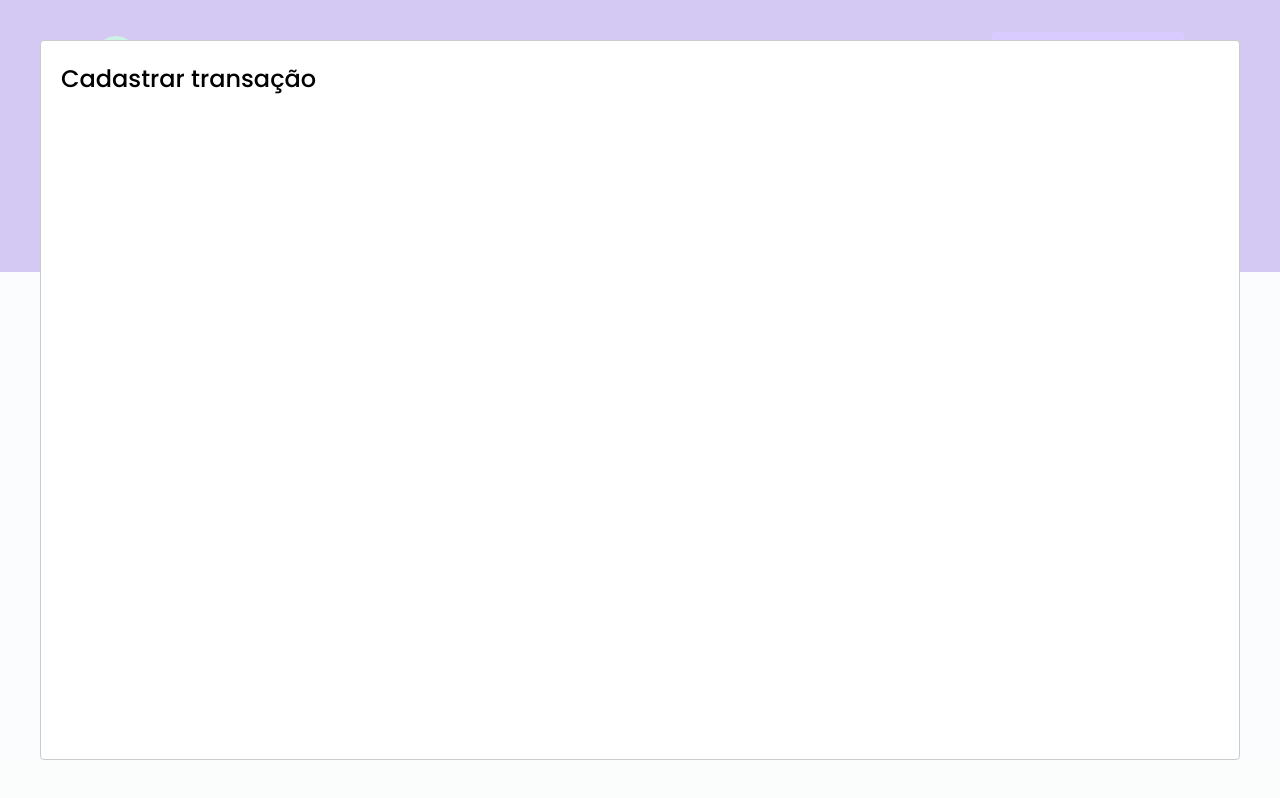
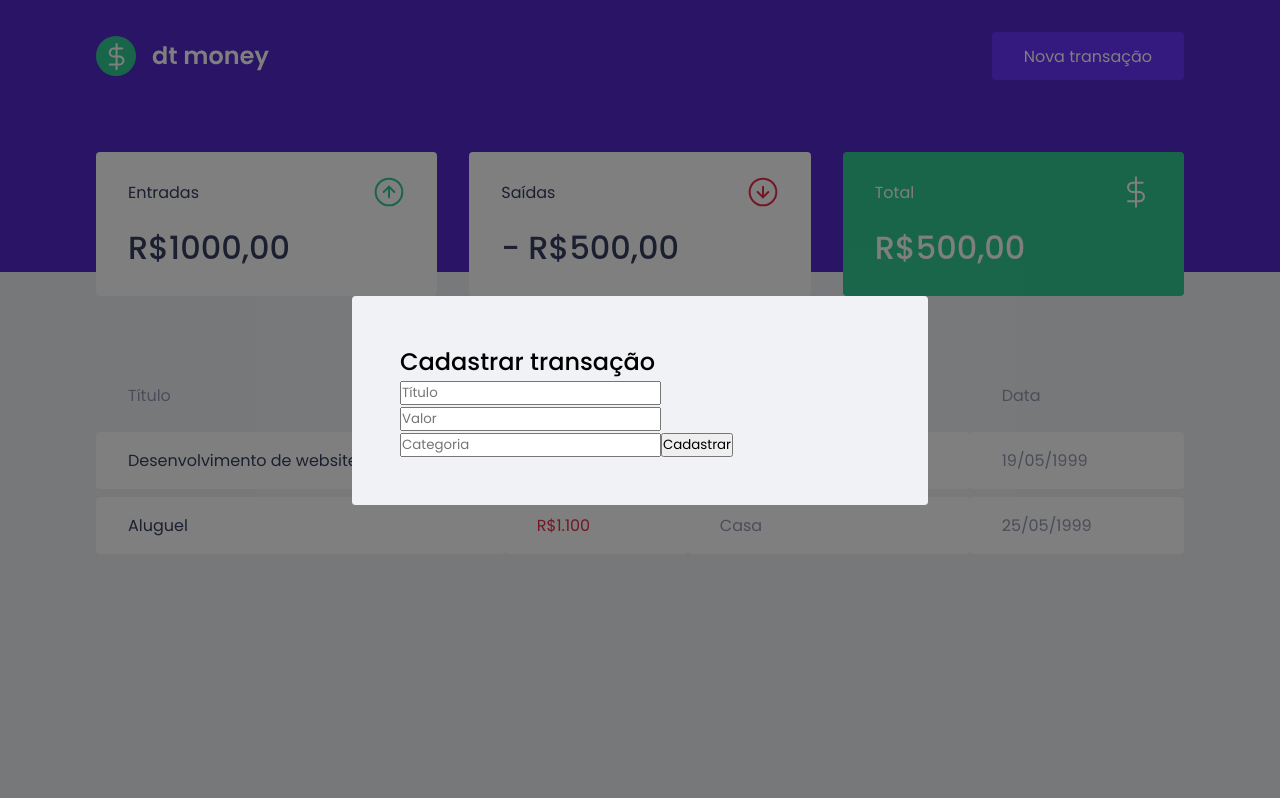
Before and after one commit to pedroandrades/dtmoney, a React (Create React App) app: page / in a window 1280 px wide. Both pictures are taken after a click on the button "Nova transação". Built offline with nearby package versions, Linux system fonts and the light colour scheme; no server answers; what miragejs would draw is missing.

Commit message:
form structure

```diff
--- a/src/components/NewTransactionModal/index.tsx
+++ b/src/components/NewTransactionModal/index.tsx
@@ -1,4 +1,5 @@
 import Modal from "react-modal";
+import { Container } from "./styles";
 
 interface NewTransactionModalProps {
   isOpen: boolean;
@@ -7,8 +8,23 @@
 
 export function NewTransactionModal({ isOpen, onRequestClose }: NewTransactionModalProps) {
   return (
-    <Modal isOpen={isOpen} onRequestClose={onRequestClose}>
-      <h2>Cadastrar transação</h2>
+    <Modal
+      isOpen={isOpen}
+      onRequestClose={onRequestClose}
+      overlayClassName="react-modal-overlay"
+      className="react-modal-content"
+    >
+      <Container>
+        <h2>Cadastrar transação</h2>
+
+        <input placeholder="Título" />
+
+        <input type="number" placeholder="Valor" />
+
+        <input placeholder="Categoria" />
+
+        <button type="submit">Cadastrar</button>
+      </Container>
     </Modal>
   );
 }
--- a/src/components/NewTransactionModal/styles.ts
+++ b/src/components/NewTransactionModal/styles.ts
@@ -1,3 +1,3 @@
 import styled from "styled-components";
 
-export const Container = styled.div``;
+export const Container = styled.form``;
--- a/src/styles/global.ts
+++ b/src/styles/global.ts
@@ -1,4 +1,4 @@
-import { createGlobalStyle } from 'styled-components';
+import { createGlobalStyle } from "styled-components";
 
 export const GlobalStyle = createGlobalStyle`
     :root {
@@ -55,4 +55,27 @@
         opacity: 0.6;
         cursor: not-allowed;
     }
+
+    .react-modal-overlay {
+        background: rgba(0, 0, 0, 0.5);
+
+        position: fixed;
+        top: 0;
+        bottom: 0;
+        right: 0;
+        left: 0;
+
+        display: flex;
+        align-items: center;
+        justify-content: center;
+    }
+
+    .react-modal-content {
+        width: 100%;
+        max-width: 576px;
+        background: var(--background);
+        padding: 3rem;
+        position: relative;
+        border-radius: 0.24rem;
+    }
 `;
```
